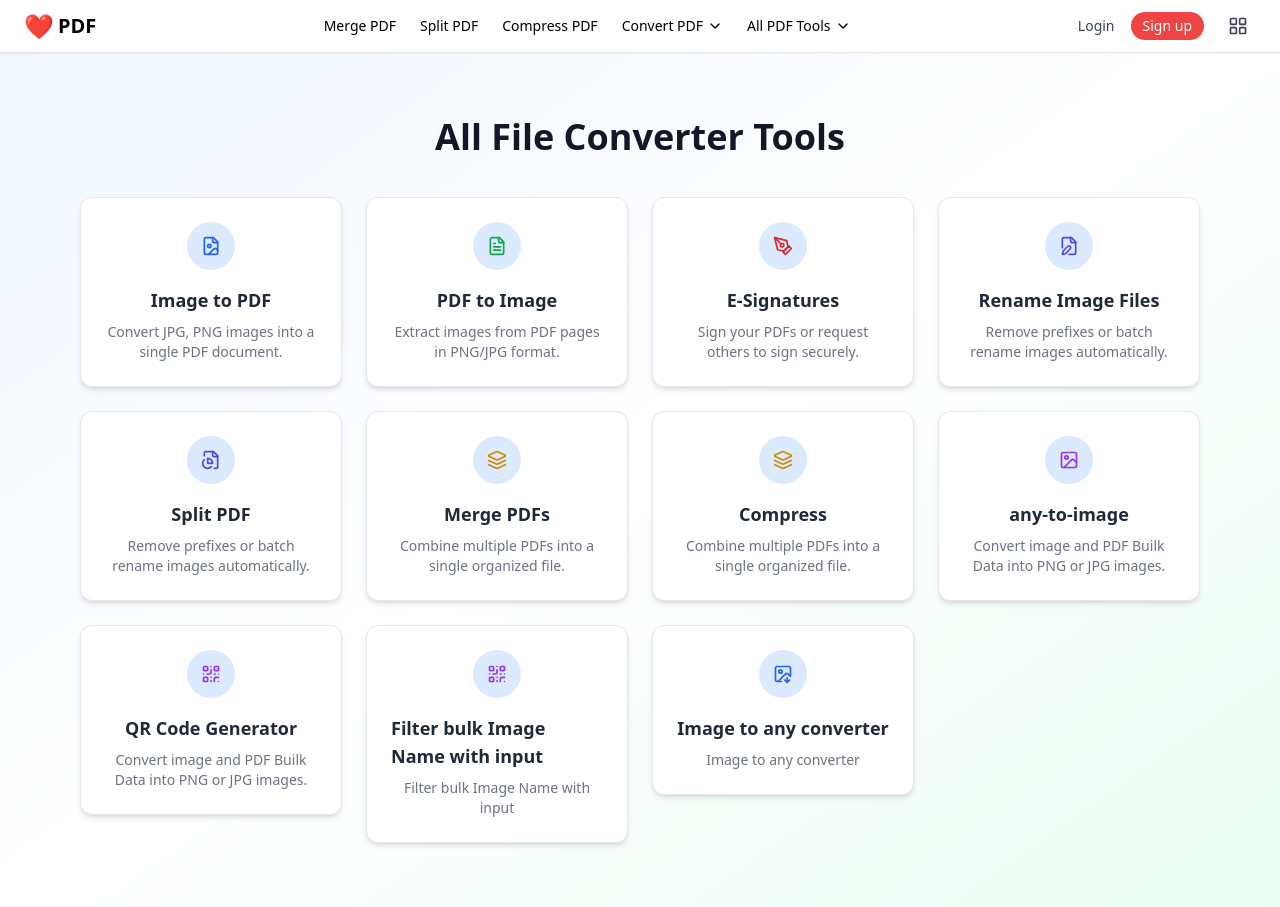
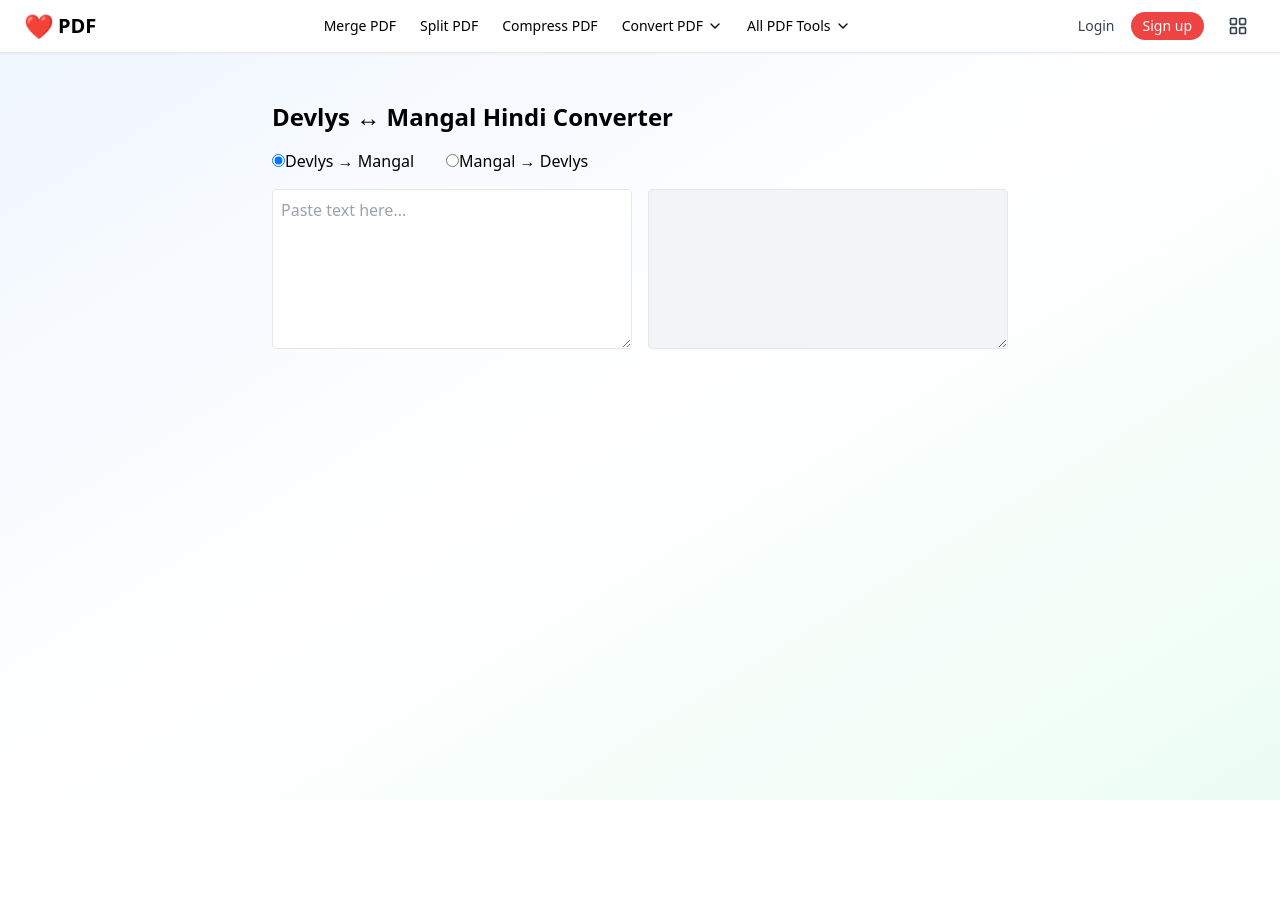
Before and after one commit to RiteshKumarNitk/ConverterTool, a React (Vite) app: page /fontconverter in a window 1280 px wide. After the commit the page ends 800 px from the top, so only its background shows below. Built offline with nearby package versions, Linux system fonts and the light colour scheme.

Commit message:
font converter added

```diff
--- a/src/App.tsx
+++ b/src/App.tsx
@@ -16,6 +16,7 @@ import { useMobileDetection } from './hooks/useMobileDetection';
 import QRCodeGenerator from './features/QRCodeGenerator/components/QRCodeGenerator';
 import FilterDataWithName from './features/AnyToJpeg/components/FilterDataWithName';
 import ImageConverterTools from './features/image-converter/components/ImageConverterTools';
+import FontConverterTools from './features/fontconverter/components/FontConverterTools';
 
 export const App: React.FC = () => {
   const isMobile = useMobileDetection();
@@ -34,6 +35,7 @@ export const App: React.FC = () => {
             <Route path="/rename-image" element={<RenameImageTools />} />
             <Route path="/split-pdf" element={<SplitPDFTools />} />
             <Route path="/QRCodeGenerator" element={<QRCodeGenerator />} />
+            <Route path = "/fontconverter" element={<FontConverterTools/>}/>
 
             <Route path="/any-to-image" element={<AnyToImageTools />} />
             <Route path="/compress" element={<CompressTools />} />
--- a/src/components/tools/AllTools.tsx
+++ b/src/components/tools/AllTools.tsx
@@ -97,6 +97,12 @@ const toolsList: {
     toolKey: "ImageConverter",
     icon: <ImageDown className="w-5 h-5 text-blue-600" />,
   },
+     {
+    title: "Hindi Font  converter",
+    description: "Hindi Devlys 010 <=> Mangal/Unicode)",
+    toolKey: "fontconverter",
+    icon: <ImageDown className="w-5 h-5 text-blue-600" />,
+  },
 ];
 
 export const AllTools: React.FC<AllToolsProps> = ({
--- /dev/null
+++ b/src/features/fontconverter/components/FontConverterTools.tsx
@@ -0,0 +1,50 @@
+import React from 'react';
+import { useFontConverter } from '../hooks/useFontConverter';
+
+const FontConverterTools: React.FC = () => {
+  const { inputText, setInputText, outputText, direction, setDirection } = useFontConverter();
+
+  return (
+    <div className="max-w-3xl mx-auto p-4">
+      <h1 className="text-2xl font-bold mb-4">Devlys ↔ Mangal Hindi Converter</h1>
+
+      <div className="mb-4">
+        <label className="mr-4">
+          <input
+            type="radio"
+            value="DEVLYS_TO_UNICODE"
+            checked={direction === 'DEVLYS_TO_UNICODE'}
+            onChange={() => setDirection('DEVLYS_TO_UNICODE')}
+          />
+          Devlys → Mangal
+        </label>
+
+        <label className="ml-4">
+          <input
+            type="radio"
+            value="UNICODE_TO_DEVLYS"
+            checked={direction === 'UNICODE_TO_DEVLYS'}
+            onChange={() => setDirection('UNICODE_TO_DEVLYS')}
+          />
+          Mangal → Devlys
+        </label>
+      </div>
+
+      <div className="flex gap-4">
+        <textarea
+          className="w-1/2 h-40 p-2 border rounded"
+          placeholder="Paste text here..."
+          value={inputText}
+          onChange={(e) => setInputText(e.target.value)}
+        />
+        <textarea
+          className="w-1/2 h-40 p-2 border rounded bg-gray-100"
+          value={outputText}
+          readOnly
+        />
+      </div>
+    </div>
+  );
+};
+
+export default FontConverterTools;
--- /dev/null
+++ b/src/features/fontconverter/components/FontInputArea.tsx
@@ -0,0 +1,19 @@
+import React from 'react';
+
+interface FontInputAreaProps {
+  inputText: string;
+  setInputText: (text: string) => void;
+}
+
+const FontInputArea: React.FC<FontInputAreaProps> = ({ inputText, setInputText }) => {
+  return (
+    <textarea
+      className="w-full h-40 p-2 border rounded"
+      placeholder="Enter text here..."
+      value={inputText}
+      onChange={(e) => setInputText(e.target.value)}
+    />
+  );
+};
+
+export default FontInputArea;
--- /dev/null
+++ b/src/features/fontconverter/components/FontOutputArea.tsx
@@ -0,0 +1,30 @@
+import React from 'react';
+
+interface FontOutputAreaProps {
+  outputText: string;
+}
+
+const FontOutputArea: React.FC<FontOutputAreaProps> = ({ outputText }) => {
+  const handleCopy = () => {
+    navigator.clipboard.writeText(outputText);
+    alert('Copied to clipboard!');
+  };
+
+  return (
+    <div className="mt-4">
+      <textarea
+        className="w-full h-40 p-2 border rounded bg-gray-100"
+        value={outputText}
+        readOnly
+      />
+      <button
+        onClick={handleCopy}
+        className="mt-2 px-4 py-2 bg-blue-500 text-white rounded hover:bg-blue-600"
+      >
+        Copy
+      </button>
+    </div>
+  );
+};
+
+export default FontOutputArea;
--- /dev/null
+++ b/src/features/fontconverter/hooks/useFontConverter.ts
@@ -0,0 +1,58 @@
+import { useState, useEffect } from 'react';
+
+// Minimal Devlys ↔ Unicode mapping (extend with full mapping for real use)
+const devlysToUnicodeMap: Record<string, string> = {
+    // Vowels
+  'Å': 'अ', 'Á': 'आ', 'Ê': 'इ', 'È': 'ई',
+  'É': 'उ', 'Ë': 'ऊ', 'Í': 'ए', 'Î': 'ऐ',
+  'Ï': 'ओ', 'Ð': 'औ', 'Ñ': 'ऋ', 'Ò': 'ॠ',
+  'Õ': 'ऌ', 'Ö': 'ॡ', '×': 'अं', 'Ø': 'अः',
+
+  // Consonants
+  'k': 'क', 'K': 'ख', 'g': 'ग', 'G': 'घ',
+  'f': 'ङ', 'c': 'च', 'C': 'छ', 'j': 'ज',
+  'J': 'झ', 'F': 'ञ', 't': 'ट', 'T': 'ठ',
+  'd': 'ड', 'D': 'ढ', 'N': 'ण', 'n': 'न',
+  'p': 'प', 'P': 'फ', 'b': 'ब', 'B': 'भ',
+  'm': 'म', 'y': 'य', 'r': 'र', 'R': 'ऱ',
+  'l': 'ल', 'L': 'ळ', 'v': 'व', 'S': 'श',
+  's': 'स', 'h': 'ह', 'x': 'क्ष', 'X': 'त्र',
+  'q': 'ज्ञ',
+
+  // Matras
+  'ª': 'ा', 'º': 'ि', '«': 'ी', '¬': 'ु',
+  '®': 'े', '¯': 'ै', '°': 'ो', '±': 'ौ',
+  '²': 'ं', '³': 'ः',
+
+  // Miscellaneous symbols
+  '‘': 'ऽ', '’': '।', '“': '०', '”': '१',
+  '†': '२', '‡': '३', '•': '४', '…': '५',
+  '‰': '६', '‹': '७', '›': '८', '€': '९',
+
+  // Nukta consonants (use different keys to avoid duplicates)
+  'q1': 'क़', 'w1': 'ख़', 'e1': 'ग़', 'r1': 'ज़',
+  't1': 'ड़', 'y1': 'ढ़', 'u1': 'फ़', 'i1': 'य़',
+};
+
+// Reverse mapping
+const unicodeToDevlysMap: Record<string, string> = Object.fromEntries(
+  Object.entries(devlysToUnicodeMap).map(([k, v]) => [v, k])
+);
+
+export const useFontConverter = () => {
+  const [inputText, setInputText] = useState('');
+  const [outputText, setOutputText] = useState('');
+  const [direction, setDirection] = useState<'DEVLYS_TO_UNICODE' | 'UNICODE_TO_DEVLYS'>('DEVLYS_TO_UNICODE');
+
+  // Automatic conversion on inputText or direction change
+  useEffect(() => {
+    const map = direction === 'DEVLYS_TO_UNICODE' ? devlysToUnicodeMap : unicodeToDevlysMap;
+    let converted = '';
+    for (const char of inputText) {
+      converted += map[char] ?? char;
+    }
+    setOutputText(converted);
+  }, [inputText, direction]);
+
+  return { inputText, setInputText, outputText, direction, setDirection };
+};
--- a/src/types/index.ts
+++ b/src/types/index.ts
@@ -4,4 +4,4 @@ export interface ConversionResult {
   type: 'pdf' | 'image';
 }
 
-export type ToolType = 'home' | 'pdf' | 'image' | 'FilterImageName' | 'QRCodeGenerator'| 'signature' |'AnyFile'|'Compress' | 'any-to-image'| 'merge' |'rename-image'| 'ImageConverter'| 'split-pdf';
+export type ToolType = 'home' | 'pdf' | 'image' | 'FilterImageName' | 'QRCodeGenerator'| 'signature' |'AnyFile'|'Compress' | 'any-to-image'| 'merge'|'fontconverter' |'rename-image'| 'ImageConverter'| 'split-pdf';
```
